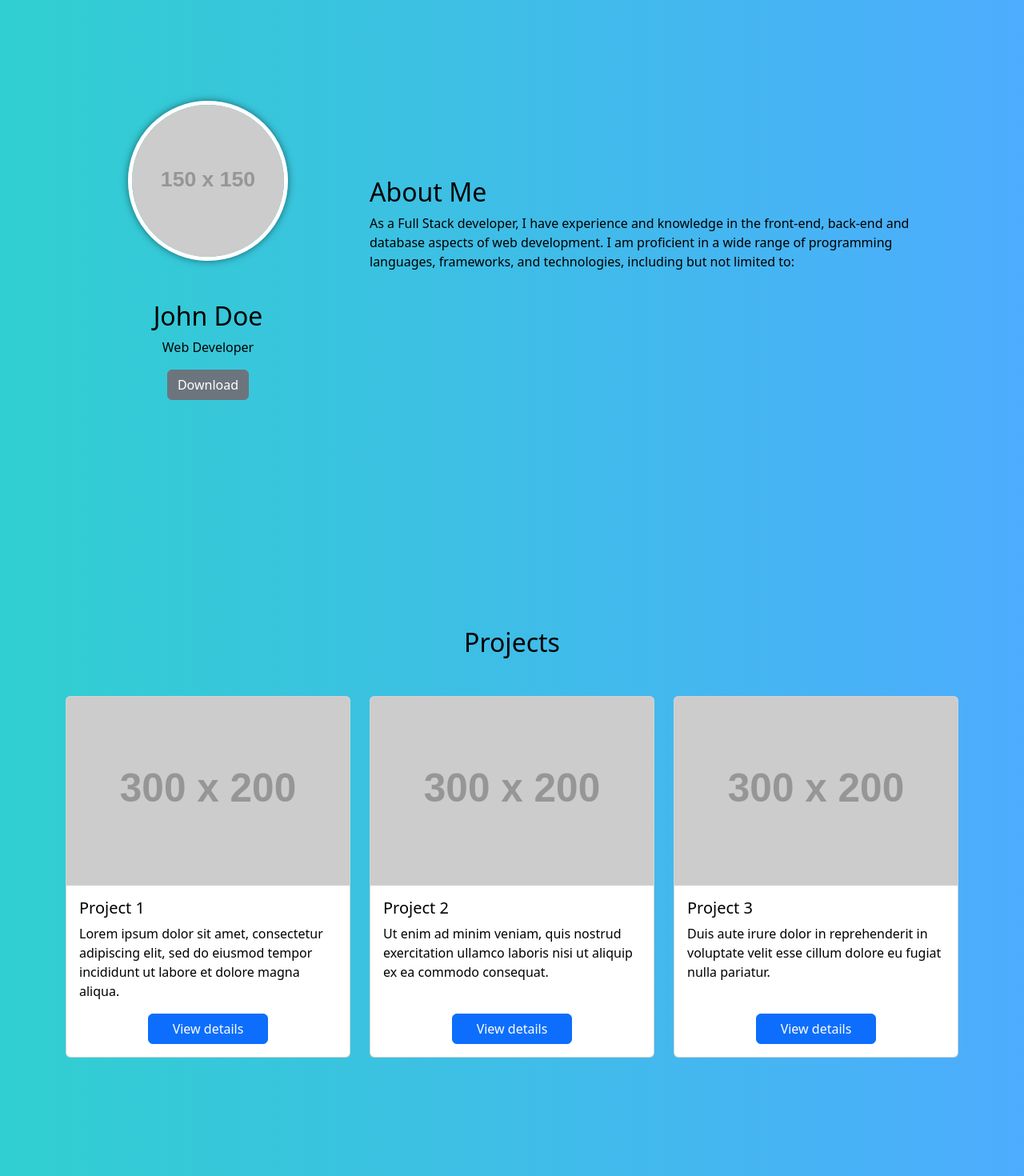
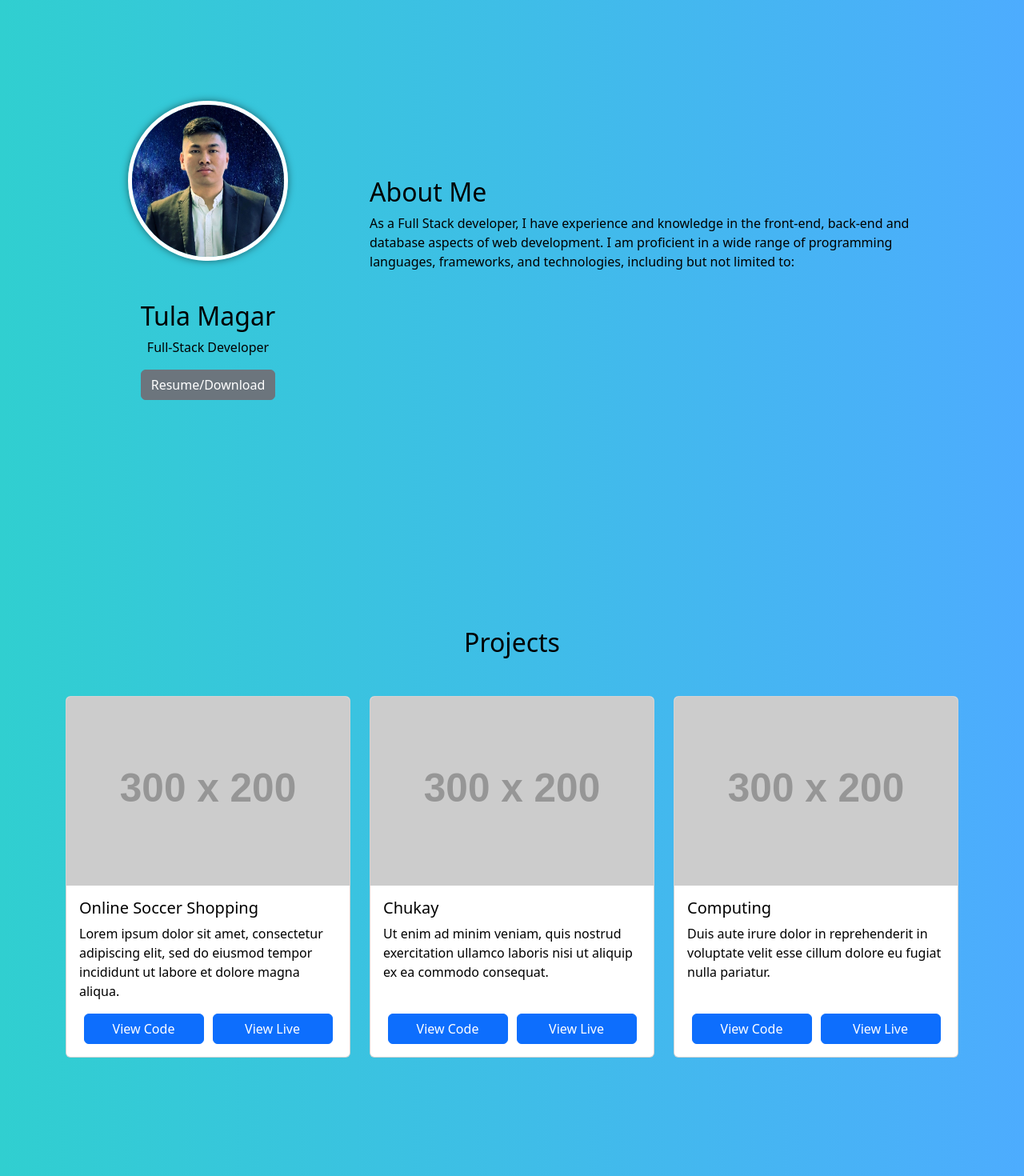
Before and after one commit to Tula-Magar/portfolio, a React (Create React App) app: page /#/ in a window 1280 px wide. Shown: the part 200-1670 px from the top of the page at 80% size. Built offline with nearby package versions, Linux system fonts and the light colour scheme.

Commit message:
updating data in the project

```diff
--- a/src/General/Home.tsx
+++ b/src/General/Home.tsx
@@ -2,6 +2,7 @@ import React from "react";
 import { Col, Container, Row, Image } from "react-bootstrap";
 import Projects from "../Project/Projects";
 import Skills from "./Skills";
+import Myprofile from "../Images/Me.jpg";
 
 import ChatBox from "./ChatBox";
 
@@ -12,18 +13,19 @@ export default function Home() {
         <Row className="d-flex justify-content-center align-items-center">
           <Col md={4} className="text-center">
             <Image
-              src="https://via.placeholder.com/150"
+              src={Myprofile}
               alt="Profile Picture"
               className="profilePic"
               fluid
             />
-            <h2>John Doe</h2>
-            <p>Web Developer</p>
+            <h2>Tula Magar</h2>
+            <p>Full-Stack Developer</p>
             <a
               href="/TulaMagarResume.pdf"
               className="btn btn-secondary resumeDownload"
-              download>
-              Download
+              download
+            >
+              Resume/Download
             </a>
           </Col>
           <Col md={8}>
--- a/src/Project/Projects.tsx
+++ b/src/Project/Projects.tsx
@@ -8,7 +8,9 @@ function Projects() {
       id: 1,
       imgSrc: "https://via.placeholder.com/300x200.png?text=Project+1",
       imgAlt: "Project 1",
-      title: "Project 1",
+      title: "Online Soccer Shopping",
+      projectLink: "https://github.com/Tula-Magar/OnlineSoccerShopping",
+      ProjectLive: "https://onlinesoccershopping.herokuapp.com/",
       text: "Lorem ipsum dolor sit amet, consectetur adipiscing elit, sed do eiusmod tempor incididunt ut labore et dolore magna aliqua.",
       animationClass: "animate-left",
     },
@@ -16,7 +18,9 @@ function Projects() {
       id: 2,
       imgSrc: "https://via.placeholder.com/300x200.png?text=Project+2",
       imgAlt: "Project 2",
-      title: "Project 2",
+      title: "Chukay",
+      projectLink: "https://github.com/Tula-Magar/Chukay",
+      ProjectLive: "https://tula-magar.github.io/Chukay/",
       text: "Ut enim ad minim veniam, quis nostrud exercitation ullamco laboris nisi ut aliquip ex ea commodo consequat.",
       animationClass: "animate-right",
     },
@@ -24,7 +28,9 @@ function Projects() {
       id: 3,
       imgSrc: "https://via.placeholder.com/300x200.png?text=Project+3",
       imgAlt: "Project 3",
-      title: "Project 3",
+      title: "Computing",
+      projectLink: "https://github.com/Tula-Magar/computing",
+      ProjectLive: "https://techcomputinginfo.com/",
       text: "Duis aute irure dolor in reprehenderit in voluptate velit esse cillum dolore eu fugiat nulla pariatur.",
       animationClass: "animate-bottom",
     },
@@ -45,12 +51,27 @@ function Projects() {
               <Card.Body className="d-flex flex-column">
                 <Card.Title>{project.title}</Card.Title>
                 <Card.Text>{project.text}</Card.Text>
-                <Link
-                  to="#"
-                  className="mt-auto mx-auto btn btn-primary"
-                  style={{ width: "150px" }}>
-                  View details
-                </Link>
+
+                <div className="d-flex flex-row justify-content-between mt-auto">
+                  <Link
+                    to={project.projectLink}
+                    target="_blank"
+                    rel="noreferrer"
+                    className="mt-auto mx-auto btn btn-primary"
+                    style={{ width: "150px" }}
+                  >
+                    View Code
+                  </Link>
+                  <Link
+                    to={project.ProjectLive}
+                    target="_blank"
+                    rel="noreferrer"
+                    className="mt-auto mx-auto btn btn-primary"
+                    style={{ width: "150px" }}
+                  >
+                    View Live
+                  </Link>
+                </div>
               </Card.Body>
             </Card>
           </Col>
```
Also changed, not shown: src/Images/Me.jpg (added).
